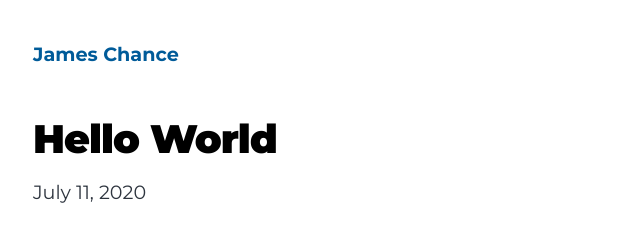
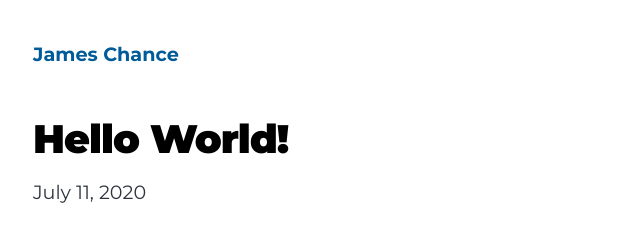
Before and after one commit to j1mu5/james-chance-blog, a Gatsby site: page /2021-02-18-sample-blog-post/ in a window 1280 px wide. Shown: the top 237 px of the page, 291-931 px from the left. Built offline with nearby package versions, Linux system fonts and the light colour scheme; Gatsby itself is replaced by a stand-in of ours.

Commit message:
Update Blog “2021-02-18-sample-blog-post”

```diff
--- a/content/blog/2021-02-18-sample-blog-post.md
+++ b/content/blog/2021-02-18-sample-blog-post.md
@@ -1,6 +1,6 @@
 ---
 layout: blog
-title: Hello World
+title: Hello World!
 date: 2020-07-11T17:32:18.176Z
 ---
 Hello world…again is what I should be saying. After a failed purely JavaScript blog trial, I have gone back to the original idea of just using WordPress
```
